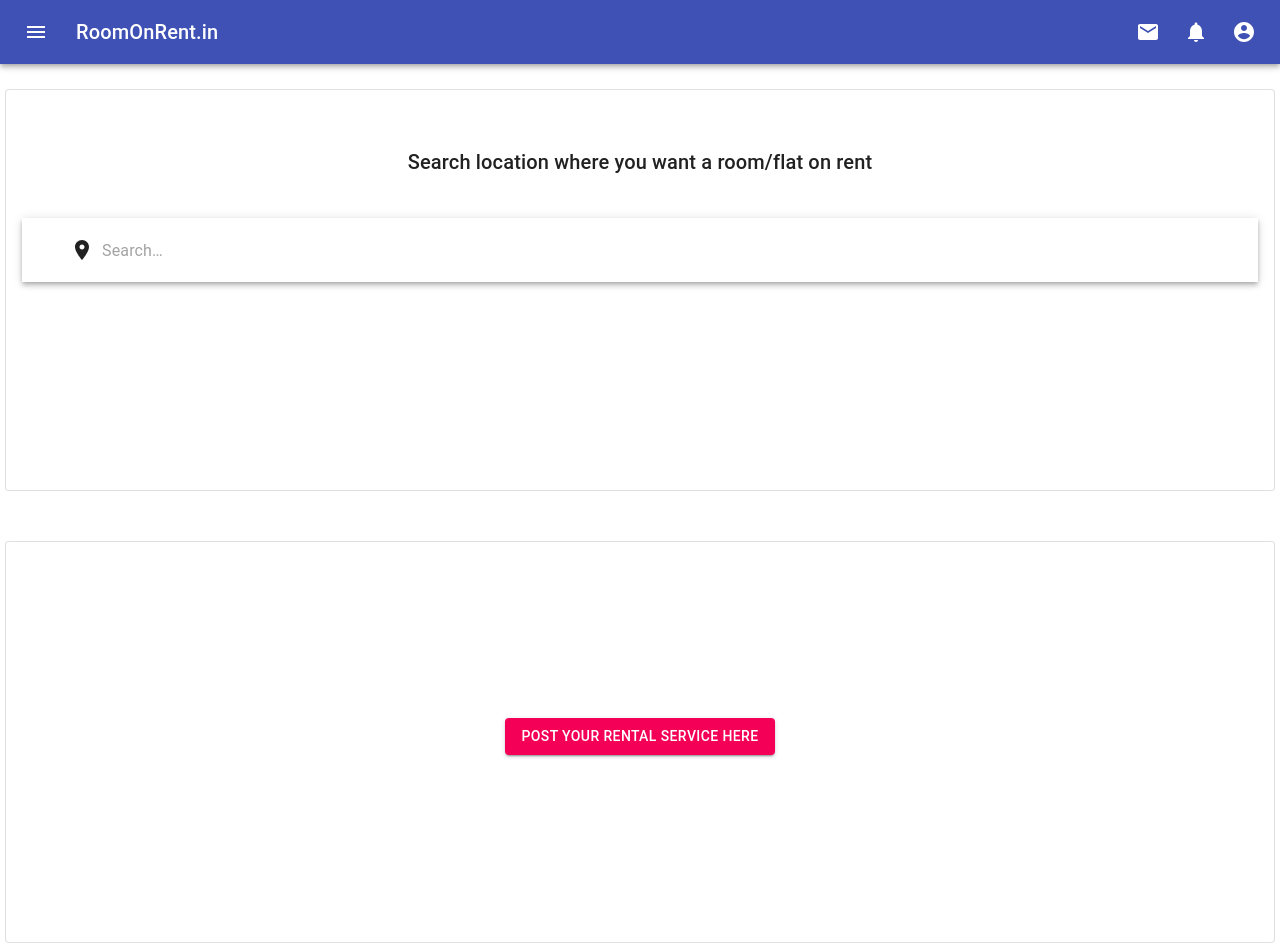
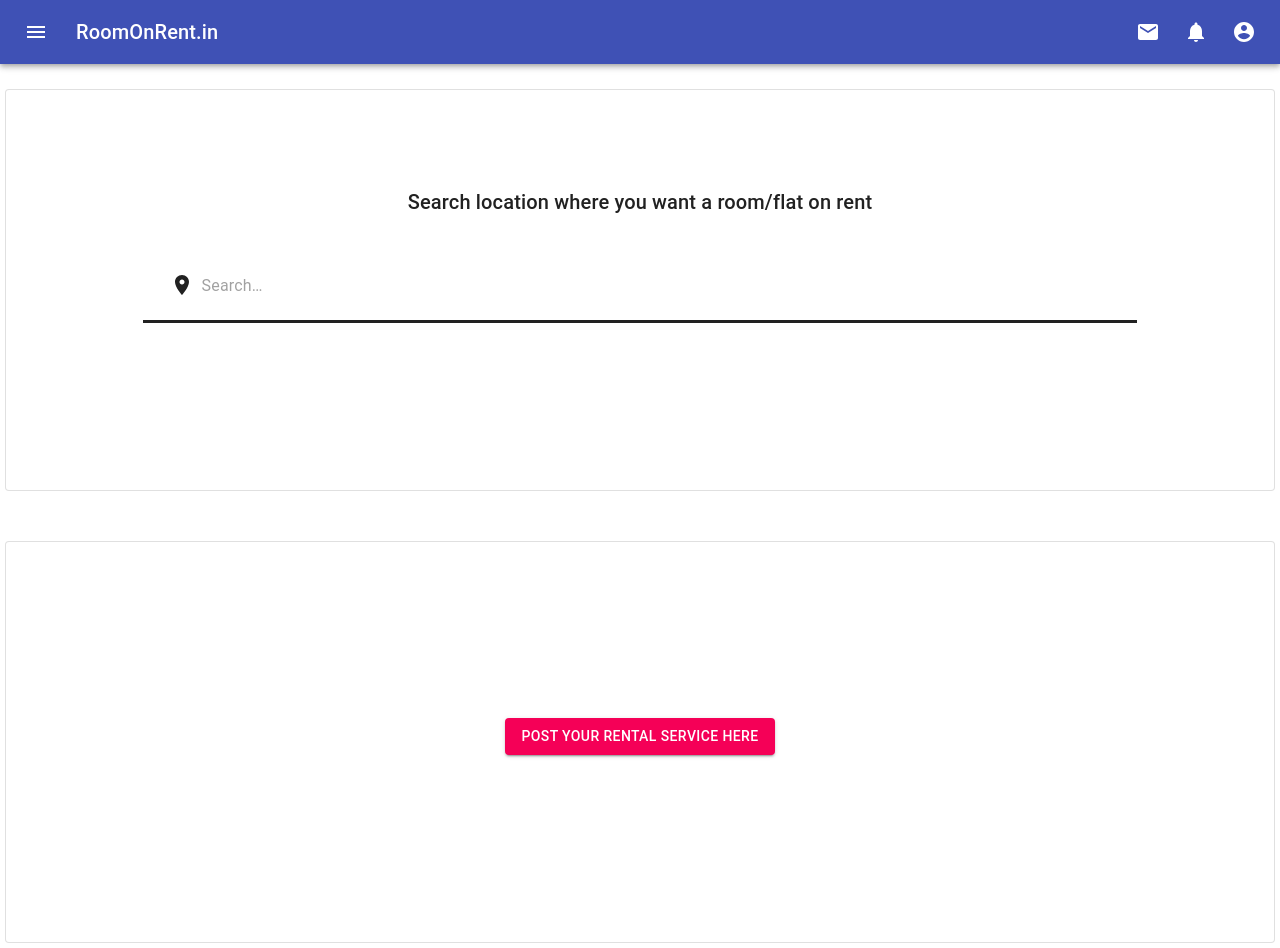
Before and after one commit to proTiwari/rental_home, a React (Create React App) app: page / in a window 1280 px wide. Built offline with nearby package versions, Linux system fonts and the light colour scheme.

Commit message:
some editing in home page ui

```diff
--- a/package.json
+++ b/package.json
@@ -3,15 +3,15 @@
   "version": "0.1.0",
   "private": true,
   "dependencies": {
-    "@material-ui/lab": "^4.0.0-alpha.60",
     "@material-ui/core": "^4.12.3",
     "@material-ui/icons": "^4.11.2",
-
+    "@material-ui/lab": "^4.0.0-alpha.60",
     "@testing-library/jest-dom": "^5.14.1",
     "@testing-library/react": "^11.2.7",
     "@testing-library/user-event": "^12.8.3",
     "react": "^17.0.2",
     "react-dom": "^17.0.2",
+    "react-router-dom": "^5.2.0",
     "react-scripts": "4.0.3",
     "web-vitals": "^1.1.2"
   },
--- a/src/App.js
+++ b/src/App.js
@@ -1,13 +1,24 @@
 import './App.css';
-import NavBar from './components/NavBar';
-import SearchBar from './search/SearchBar';
+import HomePage from './pages/HomePage';
+import {
+  Switch,
+  BrowserRouter as Router,
+  Route
+} from "react-router-dom";
 
 function App() {
   return (
     <div className="App">
-      <NavBar />
-      <SearchBar />
+      <Router>
+        <Switch>
 
+          <Route path="/">
+            <HomePage />
+          </Route>
+
+
+        </Switch>
+      </Router>
     </div>
   );
 }
--- a/src/pages/HomePage.js
+++ b/src/pages/HomePage.js
@@ -0,0 +1,14 @@
+import React from 'react';
+import NavBar from '../components/NavBar';
+import SearchBar from '../search/SearchBar';
+
+function HomePage() {
+    return (
+        <div>
+            <NavBar />
+            <SearchBar />
+        </div>
+    )
+}
+
+export default HomePage
--- a/src/search/SearchBar.js
+++ b/src/search/SearchBar.js
@@ -68,13 +68,13 @@ const useStyles = makeStyles((theme) => ({
     },
     sectionDesktop: {
         display: 'none',
-        [theme.breakpoints.up('md')]: {
+        [theme.breakpoints.up('1792')]: {
             display: 'flex',
         },
     },
     sectionMobile: {
         display: 'flex',
-        [theme.breakpoints.up('md')]: {
+        [theme.breakpoints.up('1792')]: {
             display: 'none',
         },
     },
@@ -88,14 +88,19 @@ export default function SearchBar() {
 
 
     return (
-        <div><br/>
+        <div><br />
             <Card className={classes.root} variant="outlined">
                 <CardContent style={{ margin: '0rem' }} >
                     <br /><br />
-                    <Typography variant='h6'>Search location where you want a room/flat on rent</Typography>
                     <br /><br />
-                    <AppBar position="relative" color="white" >
-                        <Toolbar className={classes.dont_show_search}>
+                    <Typography variant='h6'>Search location where you want a room/flat on rent
+                        <br /><br />
+
+                        <Toolbar style={{
+                            borderBottomStyle: "solid", width: "55rem", alignContent: "center", margin: "auto",
+                            width: "80%",
+                            padding: "3px", borderBottomColor: "1px red"
+                        }} className={classes.dont_show_search}>
                             <div className={classes.search} >
                                 <div className={classes.searchIcon}>
                                     <RoomIcon />
@@ -110,25 +115,25 @@ export default function SearchBar() {
                                 />
                             </div>
                         </Toolbar>
-                    </AppBar>
+
+                    </Typography>
                 </CardContent>
             </Card>
 
-            <br/><br/>
+            <br /><br />
 
             <Card className={classes.root} variant="outlined">
                 <CardContent style={{ margin: '0rem' }} >
-                <br/><br/>
-                        <br/>
-                        <br/>
-                        <br/>
-                        <br/>
-                        <br/>
-                        <br/>
+                    <br />
+                    <br />
+                    <br />
+                    <br />
+                    <br />
+                    <br />
+                    <br />
+                    <br />
                     <Button variant="contained" color="secondary">
-
-
-                        post your rental service here
+                       post your rental service here
                     </Button>
                 </CardContent>
             </Card>
```
Also changed, not shown: 1 other file (tests, documents, lock files or other folders).
